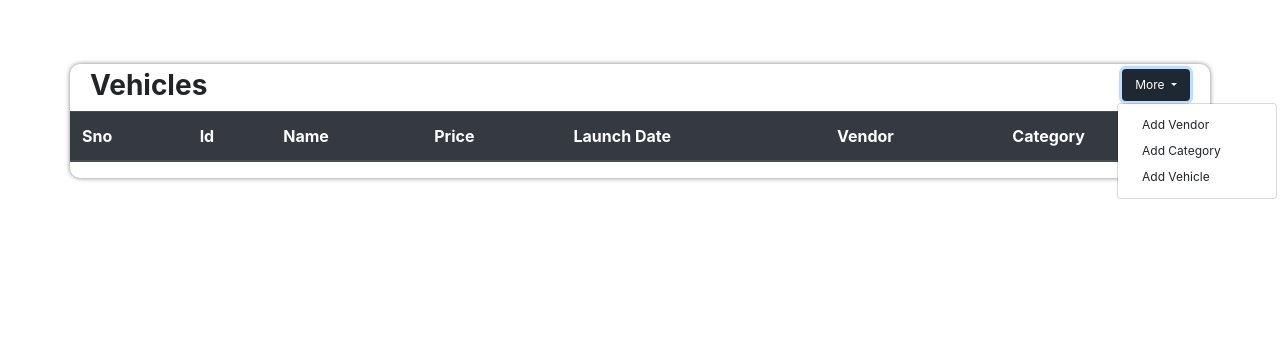
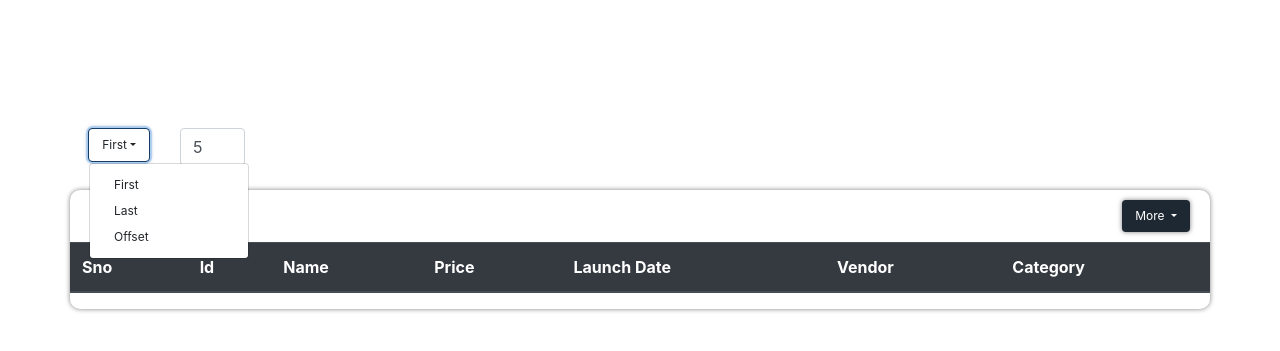
Before and after one commit to Ahtii/django-graphql, a Django app: page / in a window 1280 px wide, after a click on "First". Shown: the top 351 px of the page. Run offline with Django 3.2, Linux system fonts and the light colour scheme; data that the repository does not hold is empty; some libraries are stand-ins or nearby versions.

Commit message:
added pagination feature

```diff
--- a/static/css/index.css
+++ b/static/css/index.css
@@ -1,5 +1,8 @@
+.content {
+    margin-top: 10%;
+}
+
 .main-table {
-    margin-top: 5%;
     box-shadow: 0px 0px 5px gray;
     border-radius: 10px;
 }
@@ -10,7 +13,7 @@
     font-size: 12px;
 }
 .table-heading {
-    padding-top: 5px;
+    padding-top: 10px;
     padding-right: 5px;
     padding-left: 5px;
 }
@@ -37,3 +40,58 @@
 .btn-dark {
     background-color: rgb(30, 40, 50);
 }
+
+/* .paginator {
+    float: right!important;
+    margin-right: 10px;
+}
+
+.pagination-nav {
+    font-size: 12px;
+    padding-top: 15px;
+}
+
+.pagination {
+    box-shadow: 0px 0px 5px silver;
+    border: 1px solid rgb(30, 40, 50);
+} */
+
+.hide {
+    display: none;
+}
+
+/* .from label {
+    margin-top: 5px;
+    margin-left: -5px;
+}
+
+.from input {
+    position: absolute;
+    top: 0;
+    left: 60%;
+} */
+
+/* .pagination-content {
+    position: relative;
+} */
+
+/* #page-filter {
+    position: absolute;
+    width: 100px;
+    left: 20%;
+    margin-left: 5px;
+} */
+
+.pagination {
+    box-shadow: 0px 0px 5px silver;
+    border: 1px solid rgb(30, 40, 50);
+}
+
+.pagination-menu .dropdown-item, .pagination-btn {
+    font-size: 12px;
+}
+.pagination input {
+    margin-left: 1px;
+    max-width: 100px;
+    border-left: 2px solid rgb(230, 230, 230);
+}
--- a/static/js/index.js
+++ b/static/js/index.js
@@ -3,25 +3,26 @@
 
 // POPULATE TABLE WITH VEHICLE DATA
 
-var sno = 1;
+var sno;
 
 function create_html_for_table_rows(data){
 
-    var vehicles = data['vehicles'];
+    //var vehicles = data['vehicles'];
+    for (const vehicles in data) {
+        for (const vehicle in data[vehicles]) {
+            var row_html = "<tr class='table-row'>\
+                                <th scope='row'>"+sno+"</th>\
+                                <td>"+data[vehicles][vehicle]['id']+"</td>\
+                                <td>"+data[vehicles][vehicle]['name']+"</td>\
+                                <td>"+data[vehicles][vehicle]['price']+" lakh</td>\
+                                <td>"+data[vehicles][vehicle]['launchDate']+"</td>\
+                                <td>"+data[vehicles][vehicle]['vendor']['name']+"</td>\
+                                <td>"+data[vehicles][vehicle]['category']['name']+"</td>\
+                            </tr>";
 
-    for (const vehicle in vehicles) {
-        var row_html = "<tr class='table-row'>\
-                            <th scope='row'>"+sno+"</th>\
-                            <td>"+vehicles[vehicle]['id']+"</td>\
-                            <td>"+vehicles[vehicle]['name']+"</td>\
-                            <td>"+vehicles[vehicle]['price']+" lakh</td>\
-                            <td>"+vehicles[vehicle]['launchDate']+"</td>\
-                            <td>"+vehicles[vehicle]['vendor']['name']+"</td>\
-                            <td>"+vehicles[vehicle]['category']['name']+"</td>\
-                        </tr>";
-
-        sno += 1;
-        $(".table-body").append(row_html);
+            sno += 1;
+            $(".table-body").append(row_html);
+        }
     }
 }
 
@@ -42,12 +43,36 @@ function get_cookie(name){
     return cookie_value;
 }
 
+// show hide offset setting
 
-// GET ALL VEHICLES
+function show_hide_offset_setting(txt){
+    if (txt == "Offset"){
+        $(".from").removeClass("hide");
+    } else {
+        if (!$(".from").hasClass("hide"))
+            $(".from").addClass("hide");
+    }
+}
 
-$(document).ready(function(){
-    // after page refresh
-    const csrftoken = get_cookie('csrftoken')
+// generate specific pagination query
+
+function get_pagination_filter(txt){
+    var filter_val = $("#filter").val();
+    var filter = "first: "+filter_val;
+    if (txt == "Last")
+        filter = "last: "+filter_val;
+    else if (txt == "Offset")
+        filter = "first: "+$("#offset").val()+ ", offset: "+filter_val;
+    return filter;
+}
+
+const csrftoken = get_cookie('csrftoken');
+
+// fetch new data from server
+
+function fetch_new_data(pagination_filter) {
+    $(".table-body").empty();
+    sno = 1;
     fetch('http://localhost:8000/custom_graphql', {
         method: 'POST',
         headers: {
@@ -55,52 +80,114 @@ $(document).ready(function(){
             "X-CSRFToken": csrftoken
         },
         body: JSON.stringify({
-            query: "\
-                query {\
-                    vehicles{\
-                        id\
-                        name\
-                        price\
-                        launchDate\
-                        vendor {\
-                            name\
-                        }\
-                        category {\
-                            name\
-                        }\
-                    }\
-                }\
-            "
+            query: `
+                        {
+                            vehicleByPagination(`+pagination_filter+`){
+                                id
+                                name
+                                price
+                                launchDate
+                                vendor {
+                                name
+                                }
+                                category {
+                                name
+                                }
+                            }
+                        }
+                    `
         })
     })
     .then(res => res.json())
     .then(data => {
         console.log(data);
         create_html_for_table_rows(data)
-    })
-    // after new data is avialible
-    fetch('http://localhost:8000/custom_graphql', {
-        method: 'POST',
-        headers: {
-            "Content-Type": "application/json",
-            "X-CSRFToken": csrftoken
-        },
-        body: JSON.stringify({
-            query: "\
-                subscription {\
-                    vendorUpdated {\
-                        id\
-                        name\
-                    }\
-                }\
-            "
-        })
-    })
-    .then(res => res.json())
-    .then(data => {
-        //create_html_for_table_rows(data)
-        console.log(data);
-    })
+    });
+}
+
+
+// GET ALL VEHICLES
+
+$(document).ready(function(){
+
+
+    // first item selected
+
+    $(".pagination-btn").text("First");
+
+    // select particular pagination
+
+    var pagination_filter = "first: "+$("#filter").val();
+
+    $(".pagination-menu .dropdown-item").on("click", function(){
+        var txt = $(this).text();
+        show_hide_offset_setting(txt);
+        pagination_filter = get_pagination_filter(txt);
+        $(".pagination-btn").text(txt);
+        fetch_new_data(pagination_filter);
+    });
+
+    fetch_new_data(pagination_filter);
+
+    $("#filter, #offset").on("change", function(){
+        var txt = $(".pagination-btn").text();
+        pagination_filter = get_pagination_filter(txt);
+        fetch_new_data(pagination_filter);
+    });
+
+    // fetch('http://localhost:8000/custom_graphql', {
+    //     method: 'POST',
+    //     headers: {
+    //         "Content-Type": "application/json",
+    //         "X-CSRFToken": csrftoken
+    //     },
+    //     body: JSON.stringify({
+    //         query: "\
+    //             query {\
+    //                 vehicles{\
+    //                     id\
+    //                     name\
+    //                     price\
+    //                     launchDate\
+    //                     vendor {\
+    //                         name\
+    //                     }\
+    //                     category {\
+    //                         name\
+    //                     }\
+    //                 }\
+    //             }\
+    //         "
+    //     })
+    // })
+    // .then(res => res.json())
+    // .then(data => {
+    //     console.log(data);
+    //     create_html_for_table_rows(data)
+    // })
+    // // after new data is avialible
+    // fetch('http://localhost:8000/custom_graphql', {
+    //     method: 'POST',
+    //     headers: {
+    //         "Content-Type": "application/json",
+    //         "X-CSRFToken": csrftoken
+    //     },
+    //     body: JSON.stringify({
+    //         query: "\
+    //             subscription {\
+    //                 vendorUpdated {\
+    //                     id\
+    //                     name\
+    //                 }\
+    //             }\
+    //         "
+    //     })
+    // })
+    // .then(res => res.json())
+    // .then(data => {
+    //     //create_html_for_table_rows(data)
+    //     console.log(data);
+    // })
 
     // on click of more button
     $(".more-btn").on("click", function(){
--- a/templates/index.html
+++ b/templates/index.html
@@ -13,6 +13,50 @@
     <link rel="stylesheet" href="/static/css/index.css"/>
 </head>
 <body>
+    <div class="content">
+        <div class="container">
+            <div class="row">
+                <!-- Pagination -->
+                <!-- <div class="col-6">
+                    <label>First: </label>
+                    <input type="number" class="form-control" value="5">
+                    <label>Last: </label>
+                    <input type="number" class="form-control" value="5">
+                </div>
+                <div class="col paginator">
+                    <nav class="pagination-nav">
+                        <ul class="pagination">
+                            <li class="page-item"><a class="page-link" href="#">Previous</a></li>
+                            <li class="page-item"><a class="page-link" href="#">Next</a></li>
+                        </ul>
+                    </nav>
+                </div>                    -->
+                <div class="col-1">
+                    <div class="dropdown menu pagination">
+                        <button class="btn btn dropdown-toggle pagination-btn" type="button" id="dropdownMenuButton" data-toggle="dropdown" aria-haspopup="true" aria-expanded="false">
+                        </button>
+                        <div class="dropdown-menu pagination-menu" aria-labelledby="dropdownMenuButton">
+                            <a class="dropdown-item">First</a>
+                            <a class="dropdown-item">Last</a>
+                            <a class="dropdown-item">Offset</a>
+                        </div>
+                    </div>
+                </div>
+                <div class="col-1">
+                    <input type="number" id="filter" class="form-control" value="5">
+                </div>
+                <div class="col-2 from hide">
+                    <div class="row">
+                        <div class="col-4">
+                            <label>From</label>
+                        </div>
+                        <div class="col-8">
+                            <input type="number" id="offset" class="form-control" value="2">
+                        </div>
+                    </div>
+                </div>
+            </div>
+        </div><br>
         <div class="container main-table">
             <div class="row table-heading">
                 <div class="col-6">
@@ -29,7 +73,6 @@
                         <a id="add-vehicle" class="dropdown-item">Add Vehicle</a>
                         </div>
                     </div>
-
                     <!-- Vendor Modal -->
                     <div class="modal fade" id="vendor-modal" tabindex="-1" role="dialog" aria-labelledby="vendor-modal" aria-hidden="true">
                         <div class="modal-dialog" role="document">
@@ -122,6 +165,7 @@
                 </table>
             </div>
         </div>
+    </div>
     <!-- jQuery library -->
     <!-- <script src="https://ajax.googleapis.com/ajax/libs/jquery/3.5.1/jquery.min.js"></script> -->
     <script src="/static/js/jQuery/jquery.min.js"></script>
```
Also changed, not shown: stock/graphql/query.py (+31 -0 lines). Lines whose indentation alone changed are shown as unchanged.
